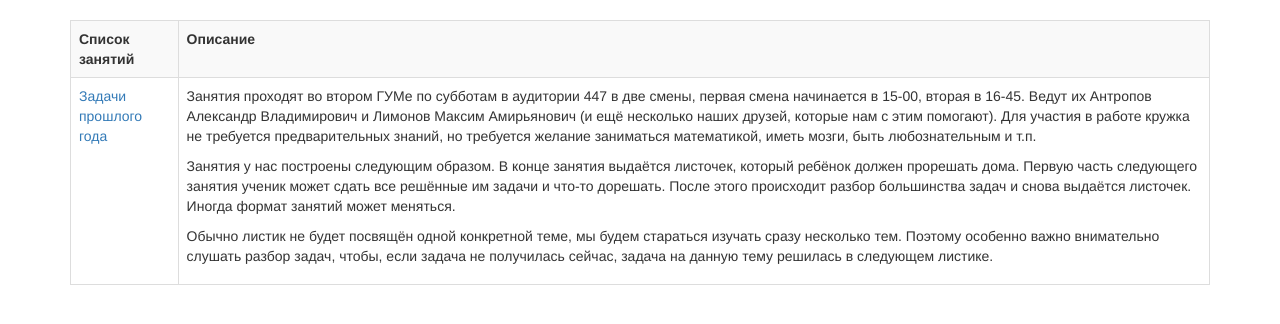
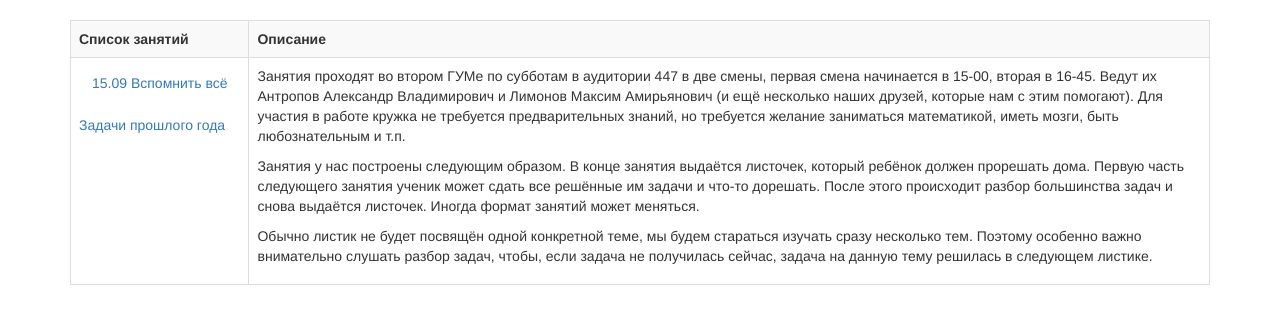
Before and after one commit to matemax/test_site, a Flask app: page /lessons in a window 1280 px wide. Shown: the part 52-376 px from the top of the page. Run offline with Flask 2, Linux system fonts and the light colour scheme; some libraries are stand-ins or nearby versions.

Commit message:
update lessons

```diff
--- a/app/templates/list_lessons.html
+++ b/app/templates/list_lessons.html
@@ -1 +1,5 @@
+<div class="form-group">
+    <a href="/lessons/01" class="btn btn btn-link">15.09 Вспомнить всё</a>
+</div>
+
 <a href="/archive">Задачи прошлого года</a>
```
